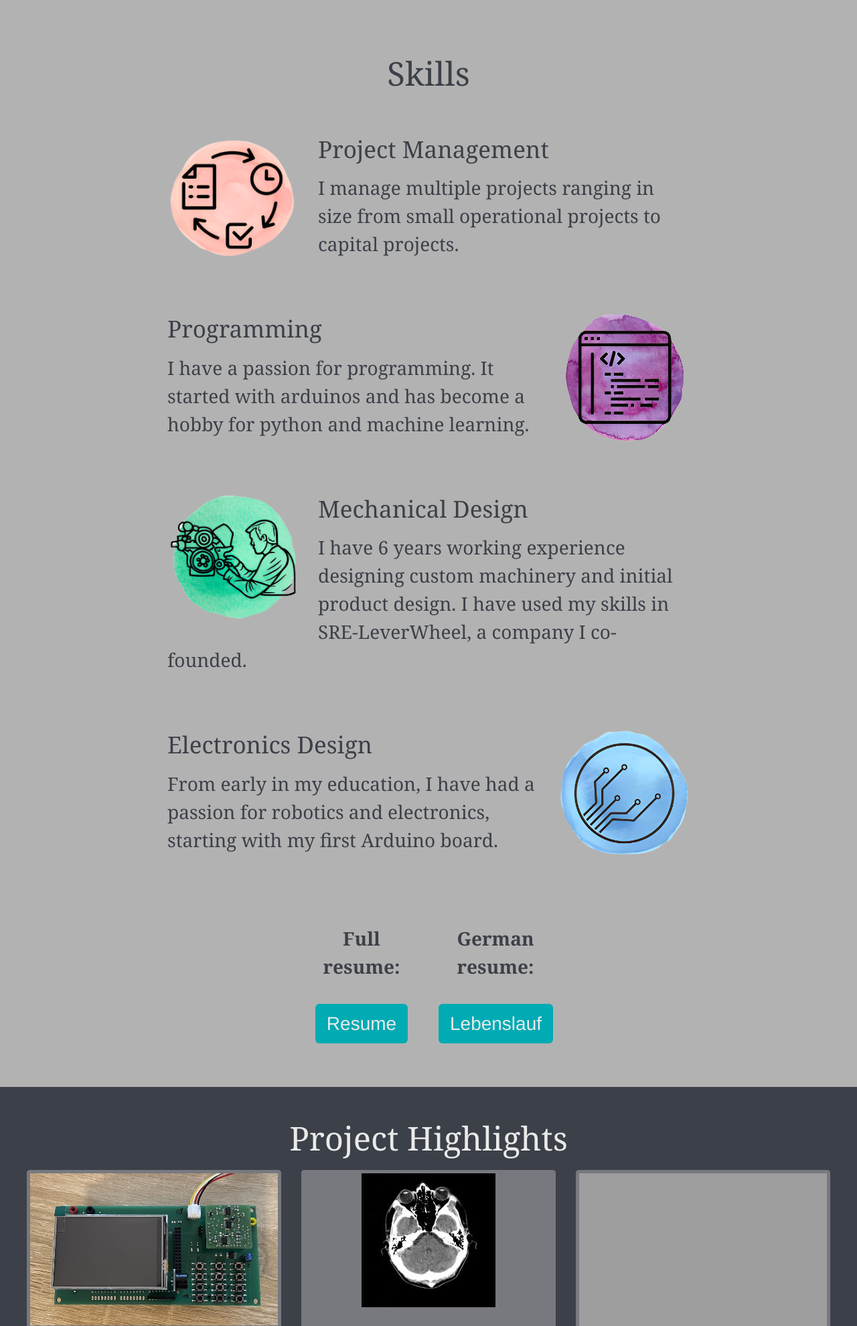
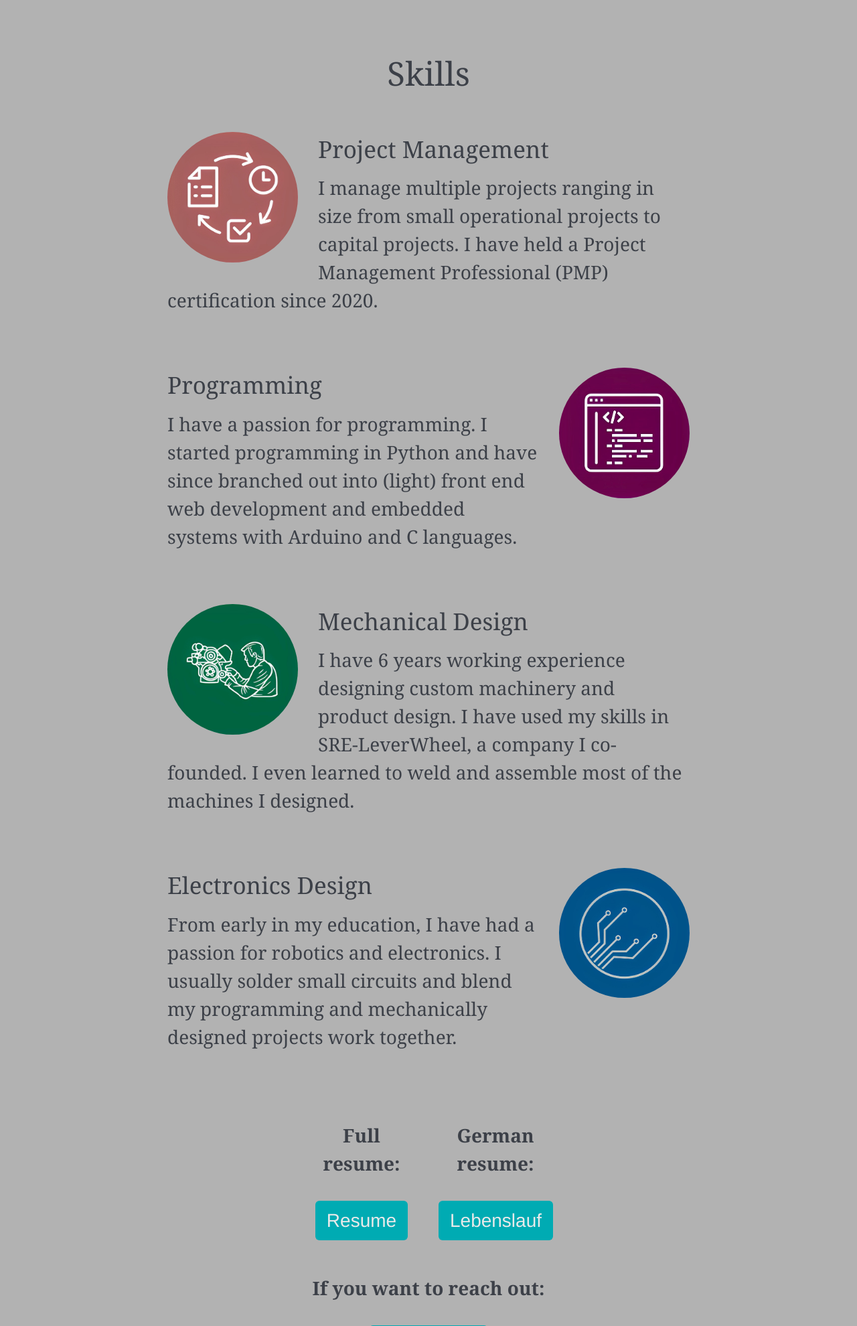
Before and after one commit to cgrundman/christian-grundman-website, a Flask app: page / in a window 1280 px wide. Shown: the part 1187-3167 px from the top of the page at 67% size. Run offline with Flask 2, Linux system fonts and the light colour scheme; some libraries are stand-ins or nearby versions; grey boxes are pictures that could not be loaded.

Commit message:
updated icons, added contact page, updated info on index

```diff
--- a/main.py
+++ b/main.py
@@ -54,6 +54,11 @@ def about():
     return render_template('about.html')
 
 
+@app.route('/contact-me')
+def contact_me():
+    return render_template('contact_me.html')
+
+
 @app.route('/secret')
 def secret():
     return render_template('secret.html')
--- a/static/css/styles.css
+++ b/static/css/styles.css
@@ -135,18 +135,22 @@ section {
 
 .code-img-l {
     width: 25%;
+    height: 25%;
     max-width: 200px;
     min-width: 100px;
     float: left;
     margin-right: 30px;
+    border-radius: 50%;
 }
 
 .code-img-r {
     width: 25%;
+    height: 25%;
     max-width: 200px;
     min-width: 100px;
     float: right;
     margin-left: 30px;
+    border-radius: 50%;
 }
 
 .bold {
--- a/templates/index.html
+++ b/templates/index.html
@@ -41,34 +41,36 @@
         <div class="row">
             <h2>Skills</h2>
             <div class="skill-row">
-                <img class="code-img-l" src="{{url_for('static', filename='images/project-management-icon.png')}}" alt="project-management-icon">
+                <img class="code-img-l" src="{{url_for('static', filename='images/pm-icon.jpg')}}" alt="project-management-icon">
                 <h3>Project Management</h3>
                 <h4>
-                    I manage multiple projects ranging in size from small operational projects to capital projects.
+                    I manage multiple projects ranging in size from small operational projects to capital projects. I
+                    have held a Project Management Professional (PMP) certification since 2020.
                 </h4>
             </div>
             <div class="skill-row">
-                <img class="code-img-r" src="{{url_for('static', filename='images/programming-icon.png')}}" alt="programming-icon">
+                <img class="code-img-r" src="{{url_for('static', filename='images/p-icon.jpg')}}" alt="programming-icon">
                 <h3>Programming</h3>
                 <h4>
-                    I have a passion for programming. It started with arduinos and has become a hobby for python and machine
-                    learning.
+                    I have a passion for programming. I started programming in Python and have since branched out into
+                    (light) front end web development and embedded systems with Arduino and C languages.
                 </h4>
             </div>
             <div class="skill-row">
-                <img class="code-img-l" src="{{url_for('static', filename='images/mechanical-design-icon.png')}}" alt="mechanical-design-icon">
+                <img class="code-img-l" src="{{url_for('static', filename='images/md-icon.jpg')}}" alt="mechanical-design-icon">
                 <h3>Mechanical Design</h3>
                 <h4>
-                    I have 6 years working experience designing custom machinery and initial product design. I have used my
-                    skills in SRE-LeverWheel, a company I co-founded.
+                    I have 6 years working experience designing custom machinery and product design. I have used my
+                    skills in SRE-LeverWheel, a company I co-founded. I even learned to weld and assemble most of the
+                    machines I designed.
                 </h4>
              </div>
             <div class="skill-row">
-                <img class="code-img-r" src="{{url_for('static', filename='images/electronics-design-icon.png')}}" alt="electronics-design-icon">
+                <img class="code-img-r" src="{{url_for('static', filename='images/ed-icon.jpg')}}" alt="electronics-design-icon">
                 <h3>Electronics Design</h3>
                 <h4>
-                    From early in my education, I have had a passion for robotics and electronics, starting with my first
-                    Arduino board.
+                    From early in my education, I have had a passion for robotics and electronics. I usually solder small
+                    circuits and blend my programming and mechanically designed projects work together.
                 </h4>
             </div>
         </div>
@@ -86,6 +88,13 @@
             </div>
             <div class="col-lg-2"></div>
             <div class="col-lg-2"></div>
+        </div>
+
+        <div class="row">
+            <div class="text-center">
+                <h4 class="bold">If you want to reach out:</h4>
+                <a class="btn btn-lg" href="/contact-me" role="button">Contact Me</a>
+            </div>
         </div>
     </div>
 </section>
@@ -141,7 +150,6 @@
             <!-- End Try This -->
             <p>Find my full list of projects below:</p>
             <a class="btn btn-lg" href="/projects" role="button">Projects</a>
-
         </div>
     </div>
 </section>
```
Also changed, not shown: templates/contact_me.html (added, +48 -0 lines), todo.txt (+5 -5 lines), static/images/bluesq.png (deleted), static/images/ed-icon.jpg (added), static/images/md-icon.jpg (added), static/images/p-icon.jpg (added), static/images/pm-icon.jpg (added), static/images/yellow.png.
